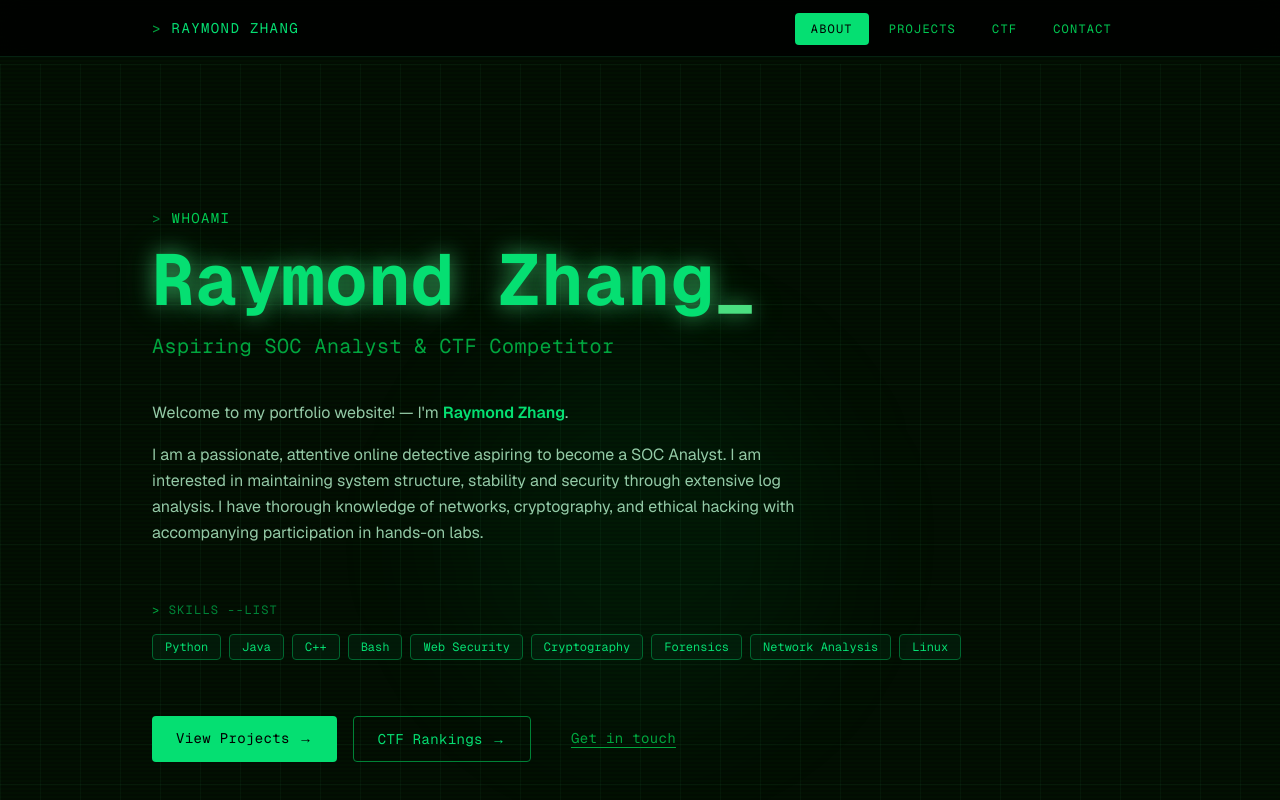
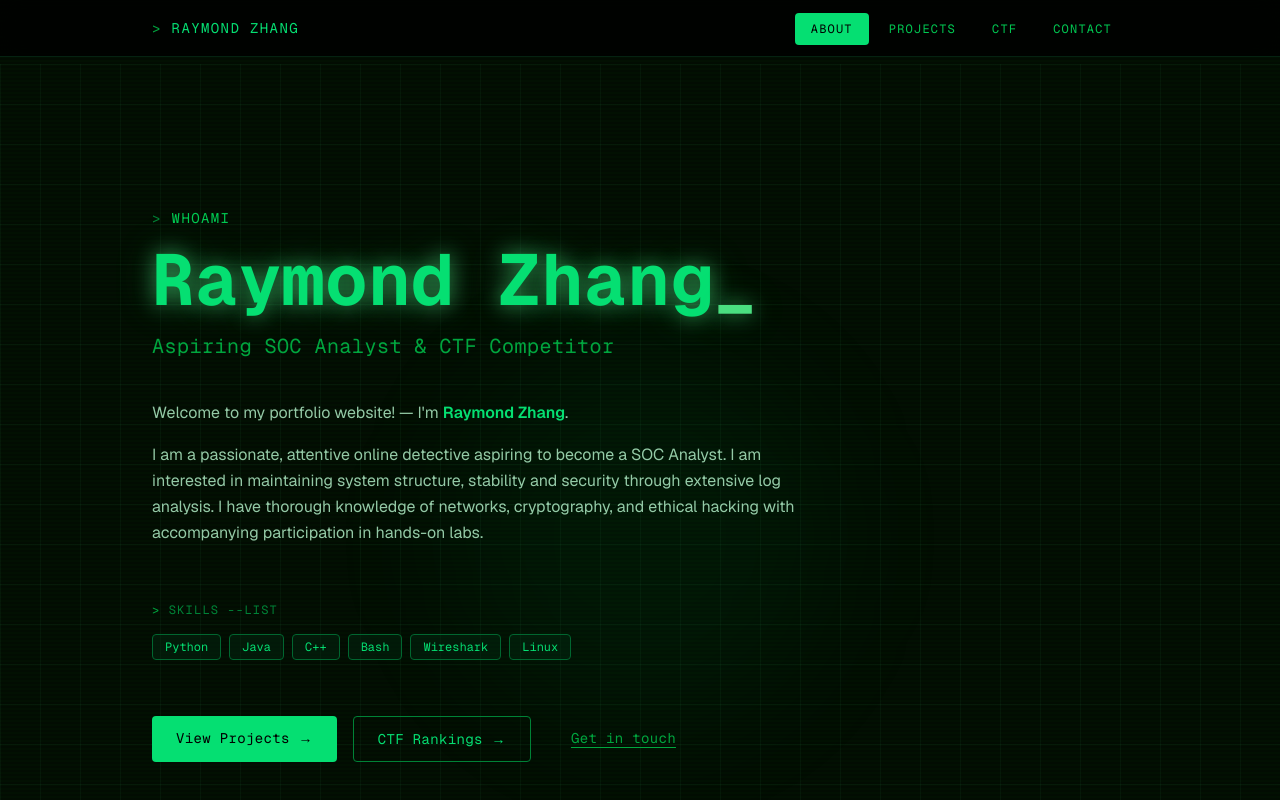
Before and after one commit to r3men/PortfolioWebsite, a Next.js app in the folder portfoliowebsite/: page / in a window 1280 px wide. Shown: the top 800 px of the page. Built offline with nearby package versions, Linux system fonts and the light colour scheme.

Commit message:
Update page.tsx

```diff
--- a/portfoliowebsite/app/page.tsx
+++ b/portfoliowebsite/app/page.tsx
@@ -11,9 +11,7 @@ import Link from "next/link";
 
 // ── Edit your skills here ────────────────────────────────────
 const skills = [
-  "Python", "Java", "C++", "Bash", "Web Security",
-  "Cryptography", "Forensics", "Network Analysis",
-  "Linux",
+  "Python", "Java", "C++", "Bash", "Wireshark", "Linux",
 ];
 
 // ── Edit your social / contact links here ───────────────────
```
